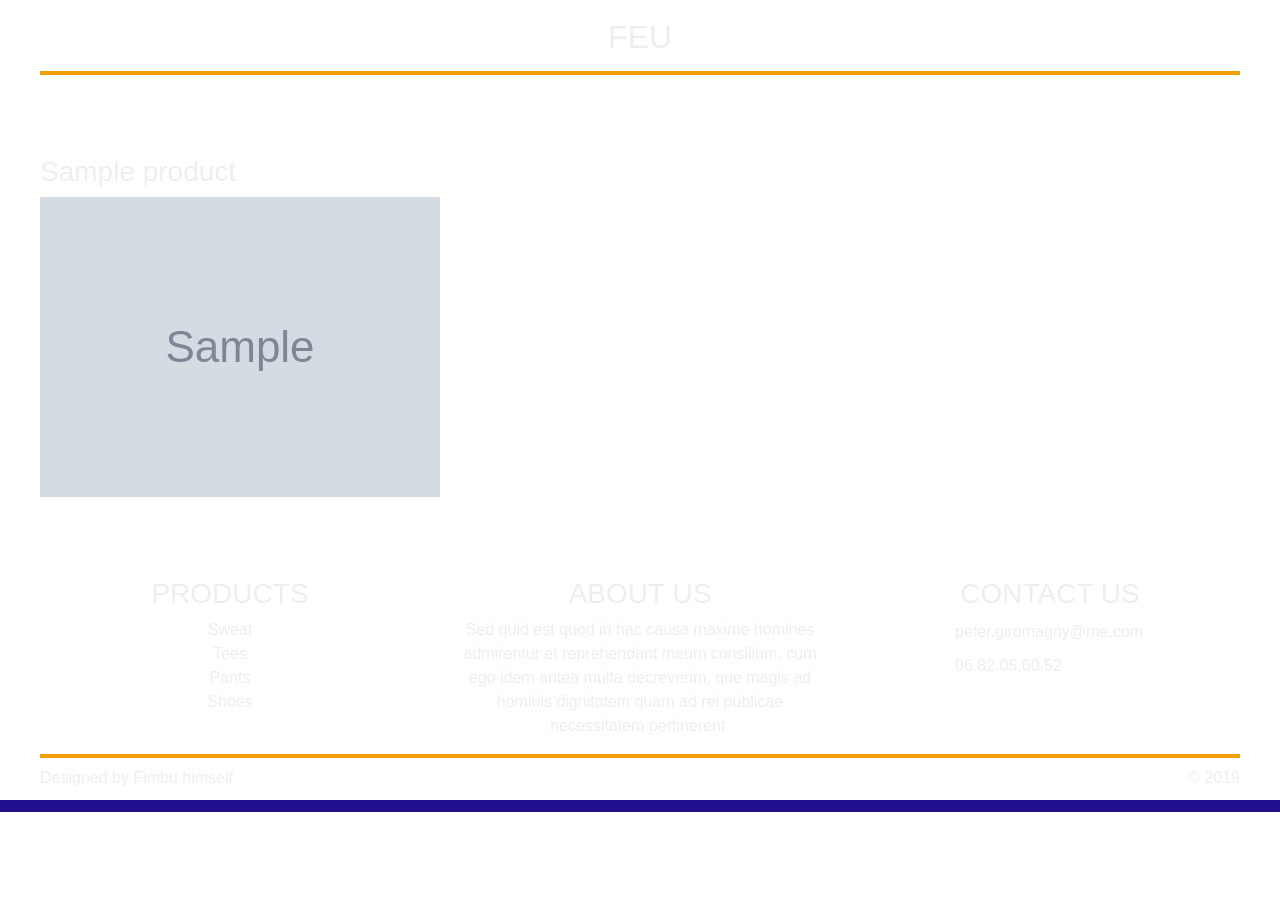
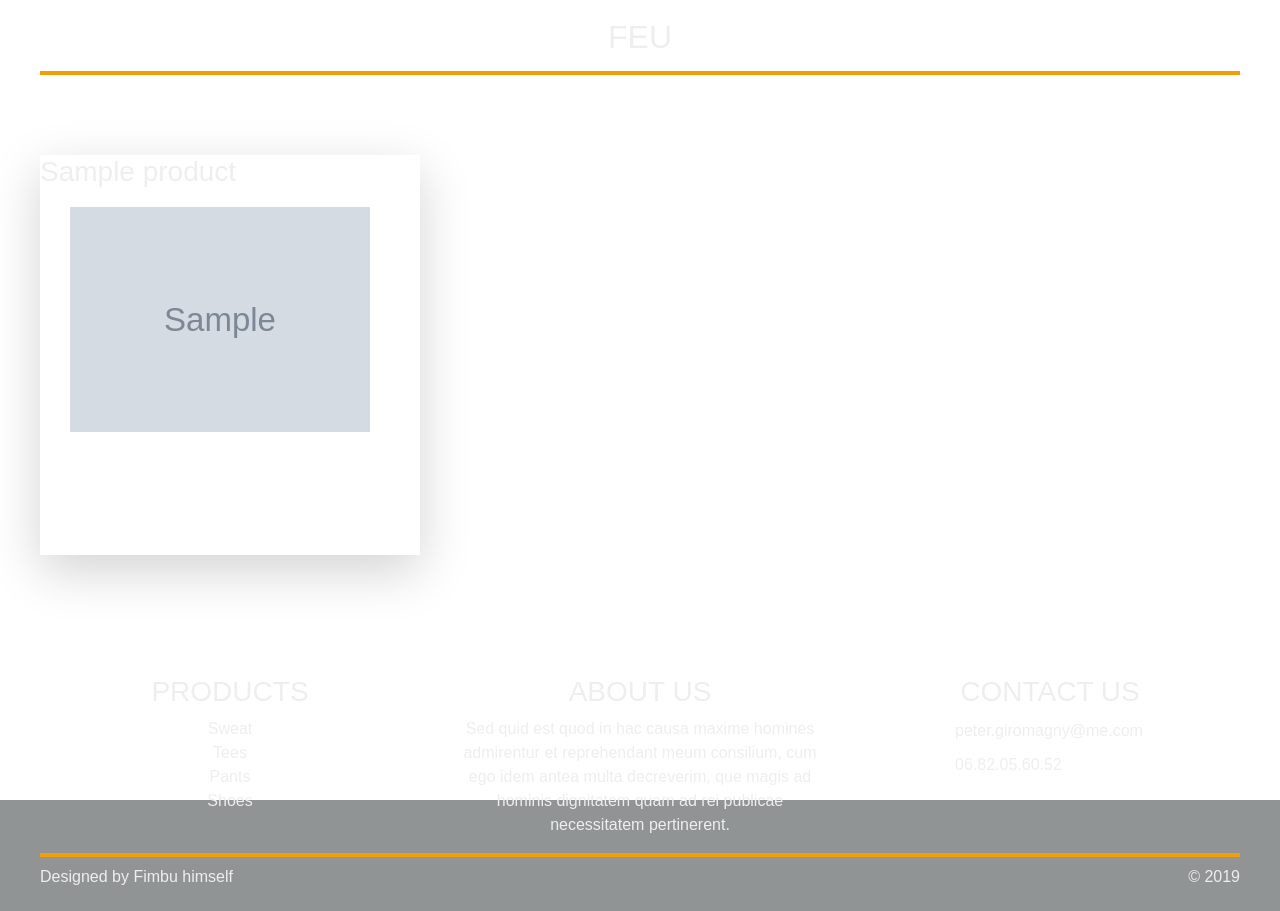
Before and after one commit to petergiromagny/CIProject, a CodeIgniter app: page /CIProject/products in a window 1280 px wide. Before the commit the page ends 812 px from the top, so only its background shows below. Run offline with CodeIgniter, Linux system fonts and the light colour scheme; tables that the repository leaves empty or names only in its code hold one stand-in row (values such as "Sample post"); grey boxes marked "Sample" are stand-in pictures; some libraries are stand-ins or nearby versions; some web fonts are replaced.

Commit message:
products design

```diff
--- a/application/views/pages/products.php
+++ b/application/views/pages/products.php
@@ -1,8 +1,12 @@
+<div class="row">
 <?php if (isset($product)) {
 	foreach ($product as $products) : ?>
-		<div>
-			<h3><?= $products['name'] ?></h3>
-			<img src="<?= $products['img'] ?>" alt="<?= $products['name'] ?>">
-		</div>
+			<div class="col-md-4" style="height: 400px; margin-bottom: 40px">
+				<div class="mb-4 shadow-lg" style="height: 100%;">
+					<h3><?= $products['name'] ?></h3>
+					<img class="img-product" src="<?= $products['img'] ?>" alt="<?= $products['name'] ?>">
+				</div>
+			</div>
 	<?php endforeach;
 } ?>
+</div>
--- a/assets/CSS/style.css
+++ b/assets/CSS/style.css
@@ -7,14 +7,8 @@
 }
 
 body, html{
-	background: #200F8C;
+	background: #919494;
 	height: 100%;
-}
-
-#main-container{
-
-	min-height: 100%;
-	background: #200F8C;
 }
 
 
@@ -232,6 +226,27 @@ form{
 	border:0
 }
 
+.block-product{
+	display: inline-flex;
+	flex-wrap: wrap;
+}
+
+.box-product{
+	width: 500px;
+	border: solid 2px #fff;
+	margin-bottom: 20px;
+}
+
+.box-product h3{
+	margin: 20px;
+	text-align: center;
+}
+
+.img-product{
+	width: 300px;
+	margin: 10px 30px;
+}
+
 /****************** FOOTER ******************/
 
 footer{
```
